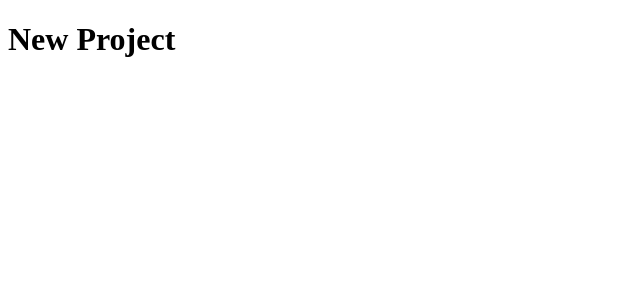
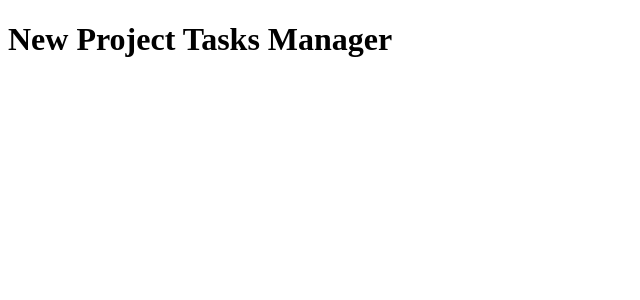
Before and after one commit to gavryk/task-manager-v2, a React (Vite) app: page / in a window 1280 px wide. Shown: the top 300 px of the page, without its empty margins (0-640 px from the left). Built offline with nearby package versions, Linux system fonts and the light colour scheme.

Commit message:
start: new project

```diff
--- a/src/App.tsx
+++ b/src/App.tsx
@@ -1,7 +1,7 @@
 const App: React.FC = () => {
 	return (
 		<>
-			<h1>New Project</h1>
+			<h1>New Project Tasks Manager</h1>
 		</>
 	);
 };
```
